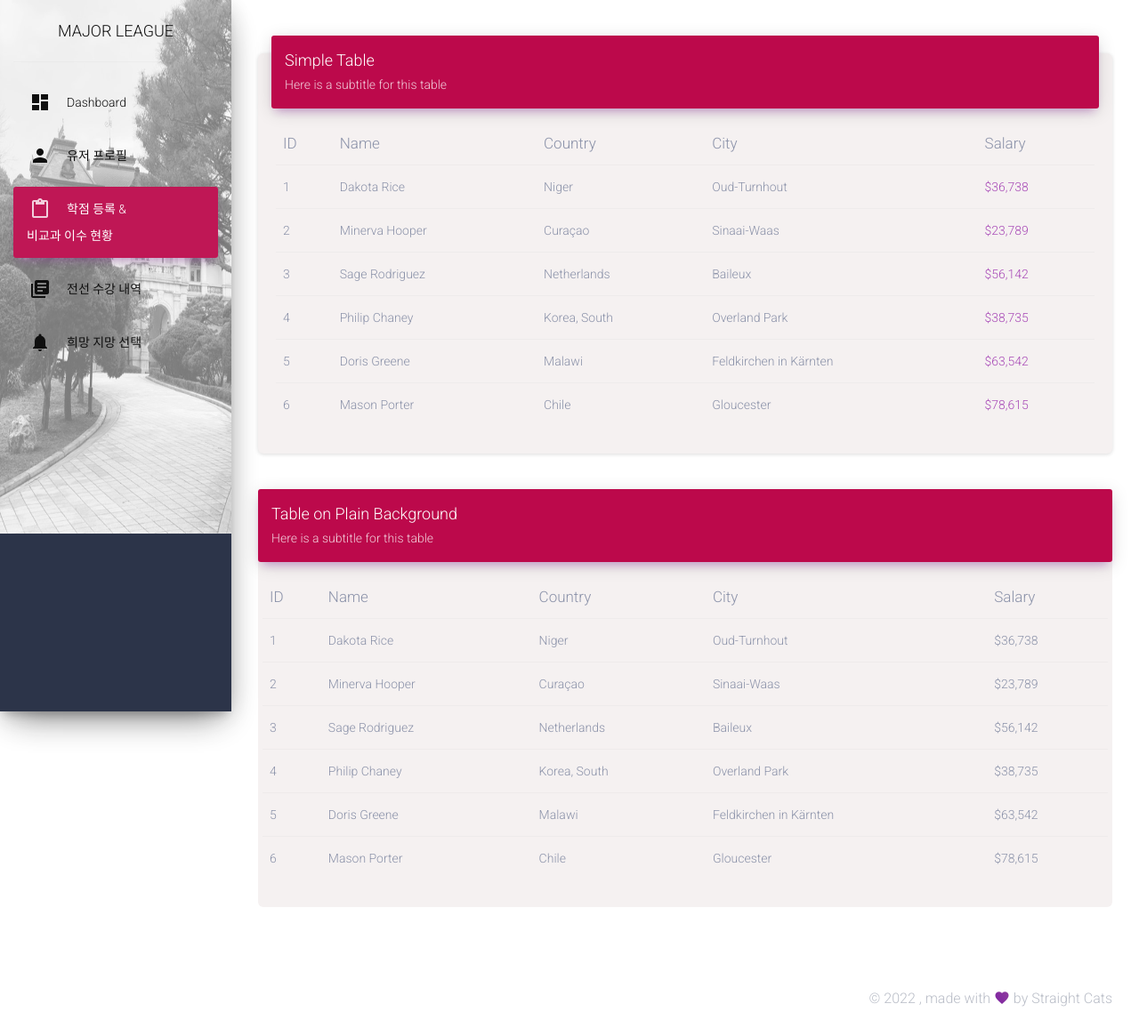
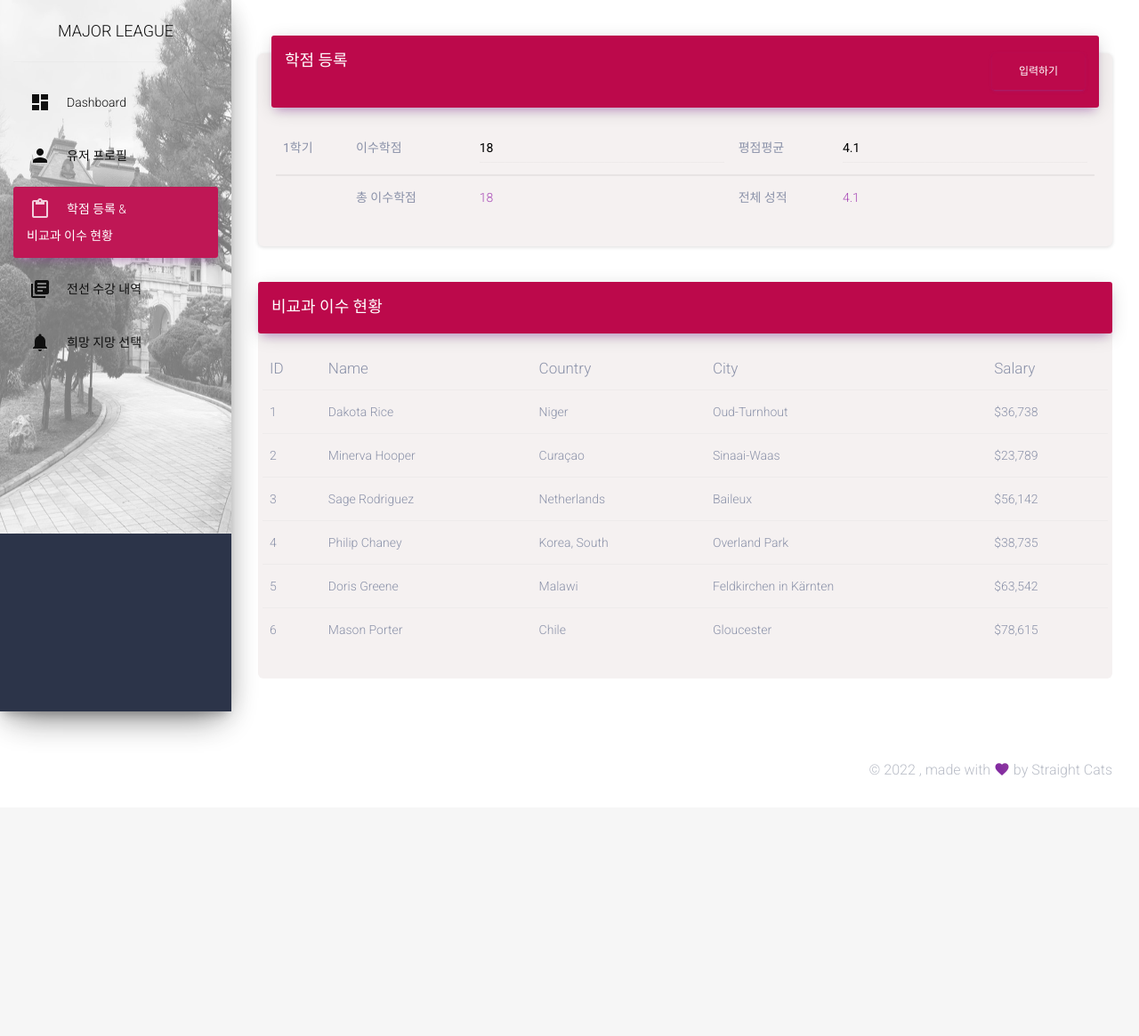
Before and after one commit to StraightCat22/MajorLeague, a Django app: page /major/score/ in a window 1280 px wide. Shown: the whole page at 89% size. After the commit the page ends 875 px from the top, so only its background shows below. Run offline with Django 4.2, Linux system fonts and the light colour scheme; some libraries are stand-ins or nearby versions.

Commit message:
학점 등록

```diff
--- a/SWproject/major/templates/major/score.html
+++ b/SWproject/major/templates/major/score.html
@@ -7,132 +7,49 @@
             <div class="col-md-12">
               <div class="card">
                 <div class="card-header card-header-primary">
-                  <h4 class="card-title ">Simple Table</h4>
-                  <p class="card-category"> Here is a subtitle for this table</p>
+                  <div style="float:left;">
+                    <h4 class="card-title " >학점 등록</h4>
+                  </div>
+                  <div style="float:right;">
+                    <button class="btn btn-primary pull-right"  type="button">입력하기</button>
+                  </div>
                 </div>
                 <div class="card-body">
                   <div class="table-responsive">
                     <table class="table">
-                      <thead class=" text-primary">
-                        <th>
-                          ID
-                        </th>
-                        <th>
-                          Name
-                        </th>
-                        <th>
-                          Country
-                        </th>
-                        <th>
-                          City
-                        </th>
-                        <th>
-                          Salary
-                        </th>
-                      </thead>
-                      <tbody>
-                        <tr>
+                      <tbody class=" text-primary">
                         <td>
-                            1
+                          <b>1학기</b>
                         </td>
                         <td>
-                            Dakota Rice
+                          이수학점
                         </td>
                         <td>
-                            Niger
+                          <input type="text" class="form-control" style="color:#000" value="18">
                         </td>
                         <td>
-                            Oud-Turnhout
+                          평점평균
+                        </td>
+                        <td>
+                          <input type="text" class="form-control" style="color:#000" value="4.1">
+                        </td>
+                      </tbody>
+                      <tbody class="text-primary">
+                        <td>
+
+                        </td>
+                        <td>
+                          총 이수학점
                         </td>
                         <td class="text-primary">
-                            $36,738
-                          </td>
-                        </tr>
-                        <tr>
-                          <td>
-                            2
+                          18
                         </td>
                         <td>
-                            Minerva Hooper
-                          </td>
-                          <td>
-                            Curaçao
-                          </td>
-                          <td>
-                            Sinaai-Waas
+                          전체 성적
                         </td>
                         <td class="text-primary">
-                            $23,789
+                          4.1
                         </td>
-                        </tr>
-                        <tr>
-                          <td>
-                            3
-                          </td>
-                          <td>
-                            Sage Rodriguez
-                          </td>
-                          <td>
-                            Netherlands
-                          </td>
-                          <td>
-                            Baileux
-                          </td>
-                          <td class="text-primary">
-                            $56,142
-                          </td>
-                        </tr>
-                        <tr>
-                          <td>
-                            4
-                          </td>
-                          <td>
-                            Philip Chaney
-                          </td>
-                          <td>
-                            Korea, South
-                          </td>
-                          <td>
-                            Overland Park
-                          </td>
-                          <td class="text-primary">
-                            $38,735
-                          </td>
-                        </tr>
-                        <tr>
-                          <td>
-                            5
-                          </td>
-                          <td>
-                            Doris Greene
-                          </td>
-                          <td>
-                            Malawi
-                          </td>
-                          <td>
-                            Feldkirchen in Kärnten
-                          </td>
-                          <td class="text-primary">
-                            $63,542
-                          </td>
-                        </tr>
-                        <tr>
-                          <td>
-                            6
-                          </td>
-                          <td>
-                            Mason Porter
-                          </td>
-                          <td>
-                            Chile
-                          </td>
-                          <td>
-                            Gloucester
-                          </td>
-                          <td class="text-primary">
-                            $78,615
-                          </td>
-                        </tr>
                       </tbody>
                     </table>
                   </div>
@@ -142,8 +59,7 @@
             <div class="col-md-12">
               <div class="card card-plain">
                 <div class="card-header card-header-primary">
-                  <h4 class="card-title mt-0"> Table on Plain Background</h4>
-                  <p class="card-category"> Here is a subtitle for this table</p>
+                  <h4 class="card-title mt-0"> 비교과 이수 현황</h4>
                 </div>
                 <div class="card-body">
                   <div class="table-responsive">
```
Lines whose indentation alone changed are shown as unchanged.
